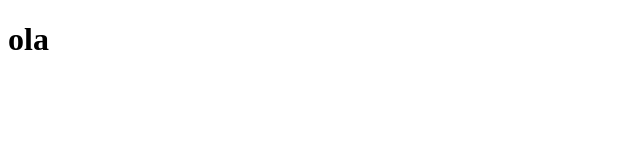
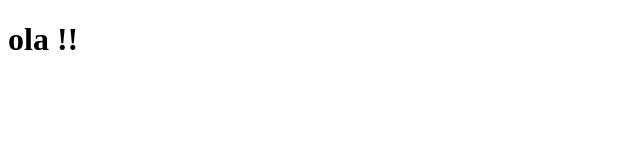
Before and after one commit to MateusSantiagoDev/app-movies, a React (Create React App) app: page / in a window 1280 px wide. Shown: the top 160 px of the page, without its empty margins (0-640 px from the left). Built offline with nearby package versions, Linux system fonts and the light colour scheme; the HTML template or start-up script is replaced by a standard one.

Commit message:
add app component

```diff
--- /dev/null
+++ b/src/app.tsx
@@ -0,0 +1,7 @@
+export function App () {
+  return (
+     <div>
+        <h1>ola !!</h1>
+     </div>
+  )
+}
--- a/src/index.tsx
+++ b/src/index.tsx
@@ -1,11 +1,12 @@
 import React from 'react'
 import ReactDOM from 'react-dom/client'
+import { App } from './app'
 
 const root = ReactDOM.createRoot(
   document.getElementById('root') as HTMLElement
 );
 root.render(
   <React.StrictMode>
-    <h1>ola</h1>
+    <App/>
   </React.StrictMode>
 )
```
